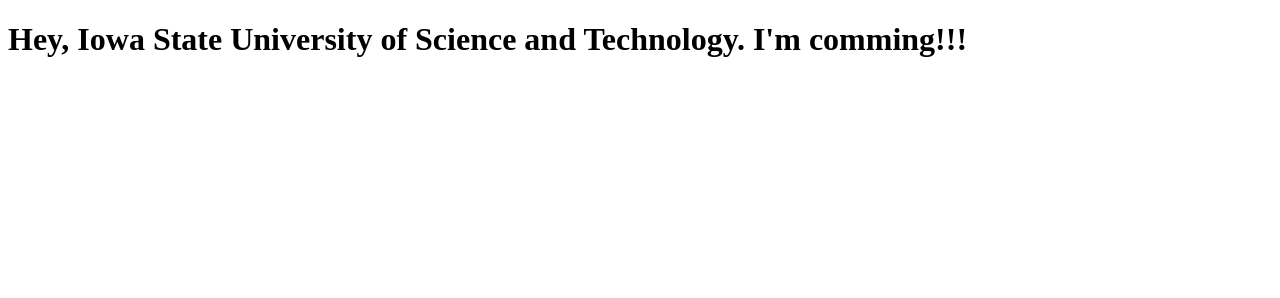
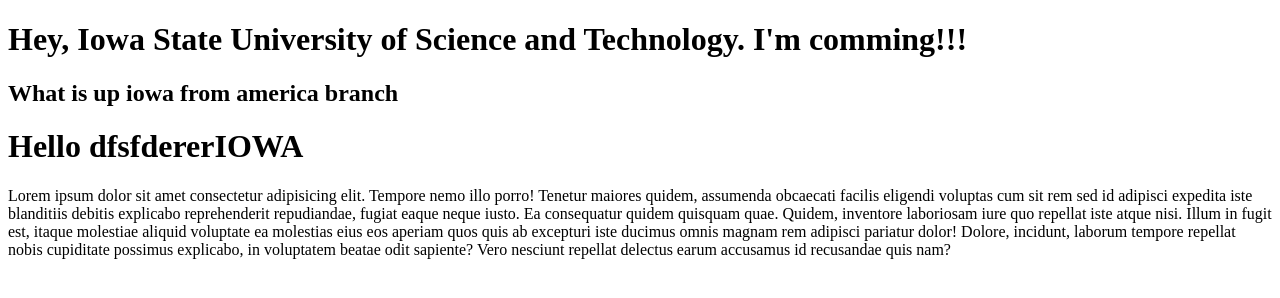
Before and after one commit to mostakphoenixsoftbd/demo2, a plain HTML site: page iowa.html in a window 1280 px wide. Drawn offline with Linux system fonts and the light colour scheme.

Commit message:
new file iowa on branch america changed

```diff
--- a/iowa.html
+++ b/iowa.html
@@ -10,6 +10,9 @@
     <h1>Hey, Iowa State University of Science and Technology.
         I'm comming!!!
     </h1>
+    <h2>What is up iowa from america branch</h2>
+    <h1>Hello dfsfdererIOWA</h1>
+    <p>Lorem ipsum dolor sit amet consectetur adipisicing elit. Tempore nemo illo porro! Tenetur maiores quidem, assumenda obcaecati facilis eligendi voluptas cum sit rem sed id adipisci expedita iste blanditiis debitis explicabo reprehenderit repudiandae, fugiat eaque neque iusto. Ea consequatur quidem quisquam quae. Quidem, inventore laboriosam iure quo repellat iste atque nisi. Illum in fugit est, itaque molestiae aliquid voluptate ea molestias eius eos aperiam quos quis ab excepturi iste ducimus omnis magnam rem adipisci pariatur dolor! Dolore, incidunt, laborum tempore repellat nobis cupiditate possimus explicabo, in voluptatem beatae odit sapiente? Vero nesciunt repellat delectus earum accusamus id recusandae quis nam?</p>
 
 </body>
 </html>
```
Also changed, not shown: melita3.html (renamed from melita.html).
